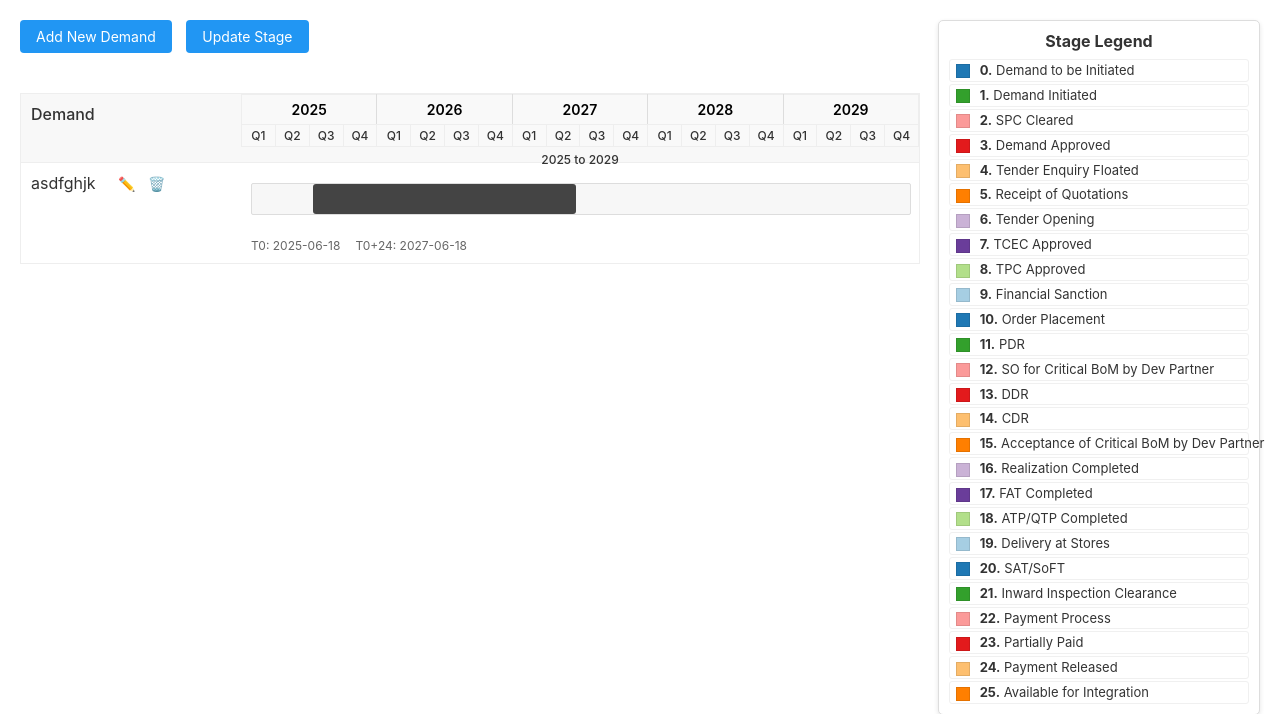
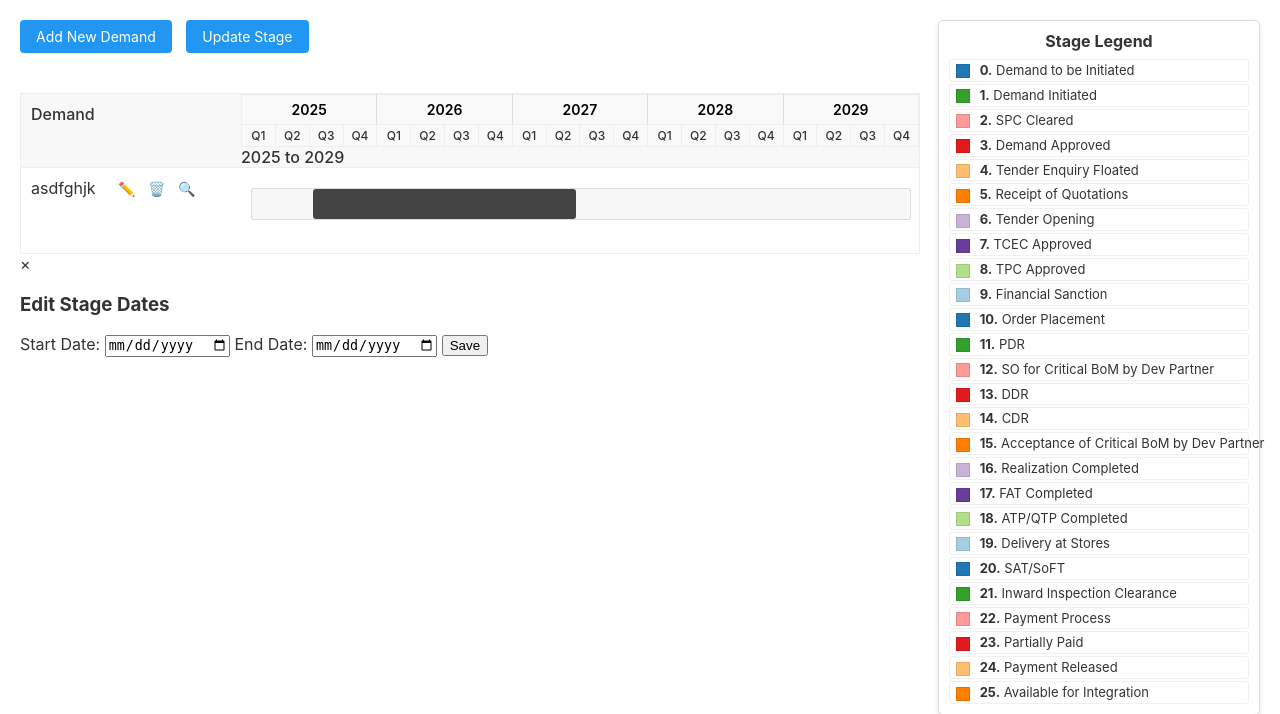
Before and after one commit to sreeya15/Django_Project, a Django app: page / in a window 1280 px wide. Shown: the top 714 px of the page. Run offline with Django 4.2, Linux system fonts and the light colour scheme; data comes from the database, SQL or seed files in the repository; both versions use the stored data as it was after the commit.

Commit message:
Create icon for the detail view; display horizontal box below the main progress bar

```diff
--- a/mastertracker/trackerapp/templates/trackerapp/demand_list.html
+++ b/mastertracker/trackerapp/templates/trackerapp/demand_list.html
@@ -190,11 +190,19 @@
 
   .progress-bar-container {
     position: relative;
-    height: 30px;
+    height: auto;
+    min-height: 30px;
     background-color: transparent;
     margin-top: 10px;
     margin-bottom: 25px;
     border-radius: 3px;
+  }
+
+  .demand-timeline-wrapper {
+    position: relative;
+    height: 30px;
+    width: 100%;
+    margin-bottom: 15px;
   }
 
   .demand-timeline {
@@ -456,11 +484,13 @@
               <span class="demand-actions">
                 <a href="{% url 'edit_demand' d.demand.id %}" class="edit-button" title="Edit Demand">✏️</a>
                 <a href="{% url 'delete_demand' d.demand.id %}" class="delete-button" title="Delete Demand" onclick="return confirm('Are you sure you want to delete this demand?');">🗑️</a>
+                <a href="javascript:void(0)" class="details-button" title="View Details" onclick="toggleDetailBar('{{ d.demand.id }}'); return false;">🔍</a>
               </span>
             </td>
             <td>
               <div class="progress-bar-container">
                 <!-- Using the global timeline (2025-2029) instead of demand-specific timeline -->
+                <div class="demand-timeline-wrapper">
                   <div class="demand-timeline" style="width: 100%; left: 0%;">
                     <!-- Removed dynamic timeline labels in favor of global timeline -->
 
@@ -494,26 +524,14 @@
                   </div>
                 </div>
 
-              <div class="dates-row">
-                {% if d.demand.start_date %}
-                <span>T0: {{ d.demand.start_date|date:"Y-m-d" }}</span>
-                {% if d.demand.duration_months %}
-                <span>T0+{{ d.demand.duration_months }}: {{ d.demand.get_end_date|date:"Y-m-d" }}</span>
-                {% endif %}
-                {% else %}
-                {% with first_stage=d.stages|first %}
-                {% if first_stage %}
-                <span>T0: {{ first_stage.start_date }}</span>
-                {% endif %}
-                {% endwith %}
-                {% with last_stage=d.stages|last %}
-                {% if last_stage %}
-                <span>T+end: {{ last_stage.end_date }}</span>
-                {% endif %}
-                {% endwith %}
-                {% endif %}
-
-                <!-- Using global timeline instead of per-demand timeline -->
+                <!-- Stage Detail Bar (initially hidden) -->
+                <div id="stage-detail-{{ d.demand.id }}" class="stage-detail-bar" style="display: none; position: relative; height: 15px; width: 100%; background-color: #f5f5f5; border: 1px solid #ccc; padding: 2px 0; margin-top: 0; margin-bottom: 5px; text-align: center; white-space: nowrap; overflow: hidden;">
+                  <div style="display: flex; width: 100%; justify-content: space-between; align-items: center;">
+                    {% for i in "01234567891011121314151617181920212223242526"|make_list|slice:":26" %}
+                      <div class="stage-detail-segment" style="height: 12px; width: 10px; min-width: 10px; background-color: #ddd; border: 1px solid #999; box-sizing: border-box;"></div>
+                    {% endfor %}
+                  </div>
+                </div>
               </div>
             </td>
           </tr>
@@ -681,6 +699,26 @@
     document.getElementById('editModal').style.display = 'none';
   }
 
+  function toggleDetailBar(demandId) {
+    alert('Toggling detail bar for demand: ' + demandId); // Debug alert
+
+    // Target element
+    const detailBarId = 'stage-detail-' + demandId;
+    const detailBar = document.getElementById(detailBarId);
+
+    if (detailBar) {
+      // Force display style
+      if (detailBar.style.display === 'block') {
+        detailBar.style.display = 'none';
+      } else {
+        detailBar.style.display = 'block';
+      }
+    } else {
+      alert('Error: Could not find stage detail bar #' + detailBarId);
+      console.error('Could not find element:', detailBarId);
+    }
+  }
+
   document.onclick = function(event) {
     if (event.target == document.getElementById('editModal')) {
       closeModal();
```
Also changed, not shown: other parts of mastertracker/trackerapp/templates/trackerapp/demand_list.html (+33 -13 lines), mastertracker/db.sqlite3. Lines whose indentation alone changed are shown as unchanged.
